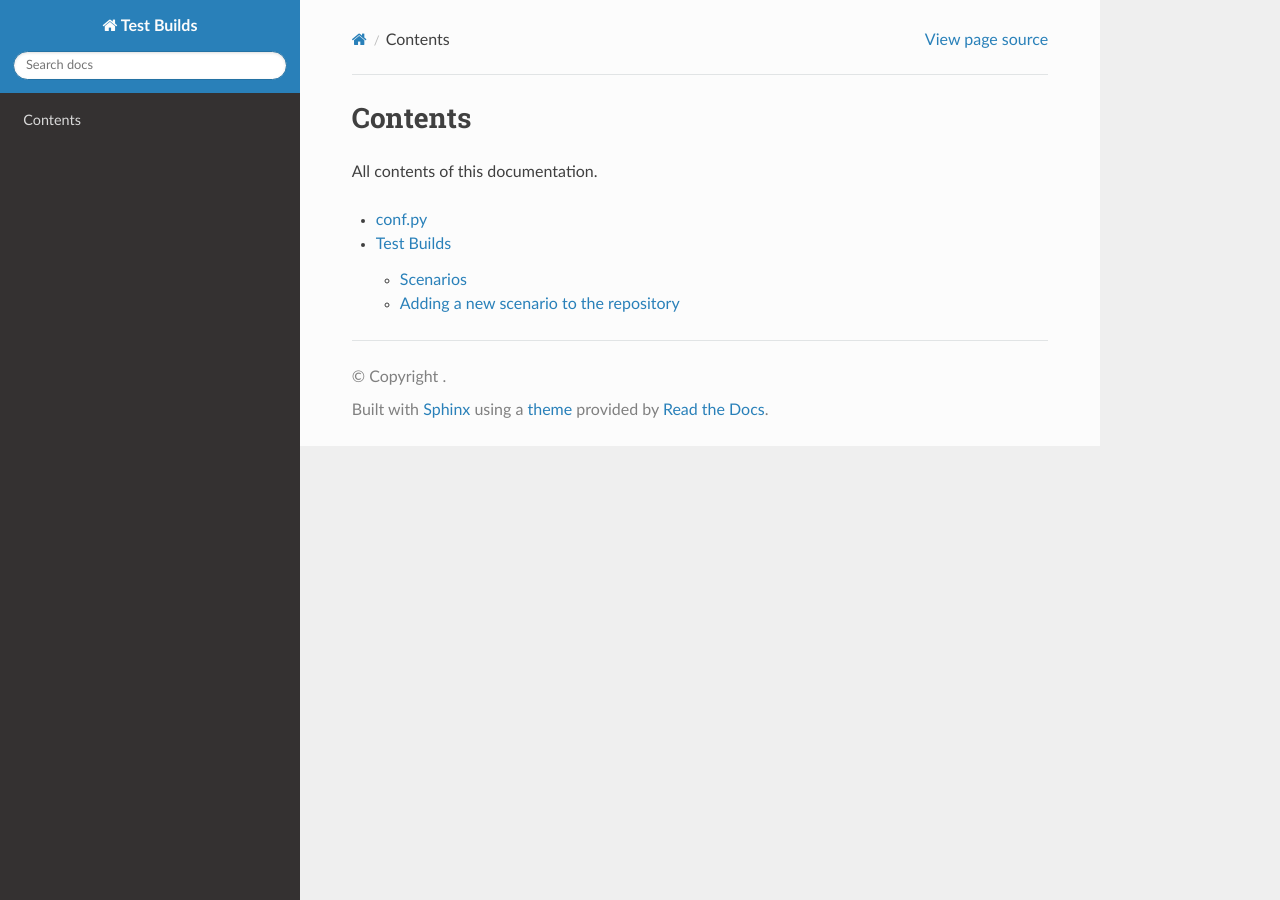
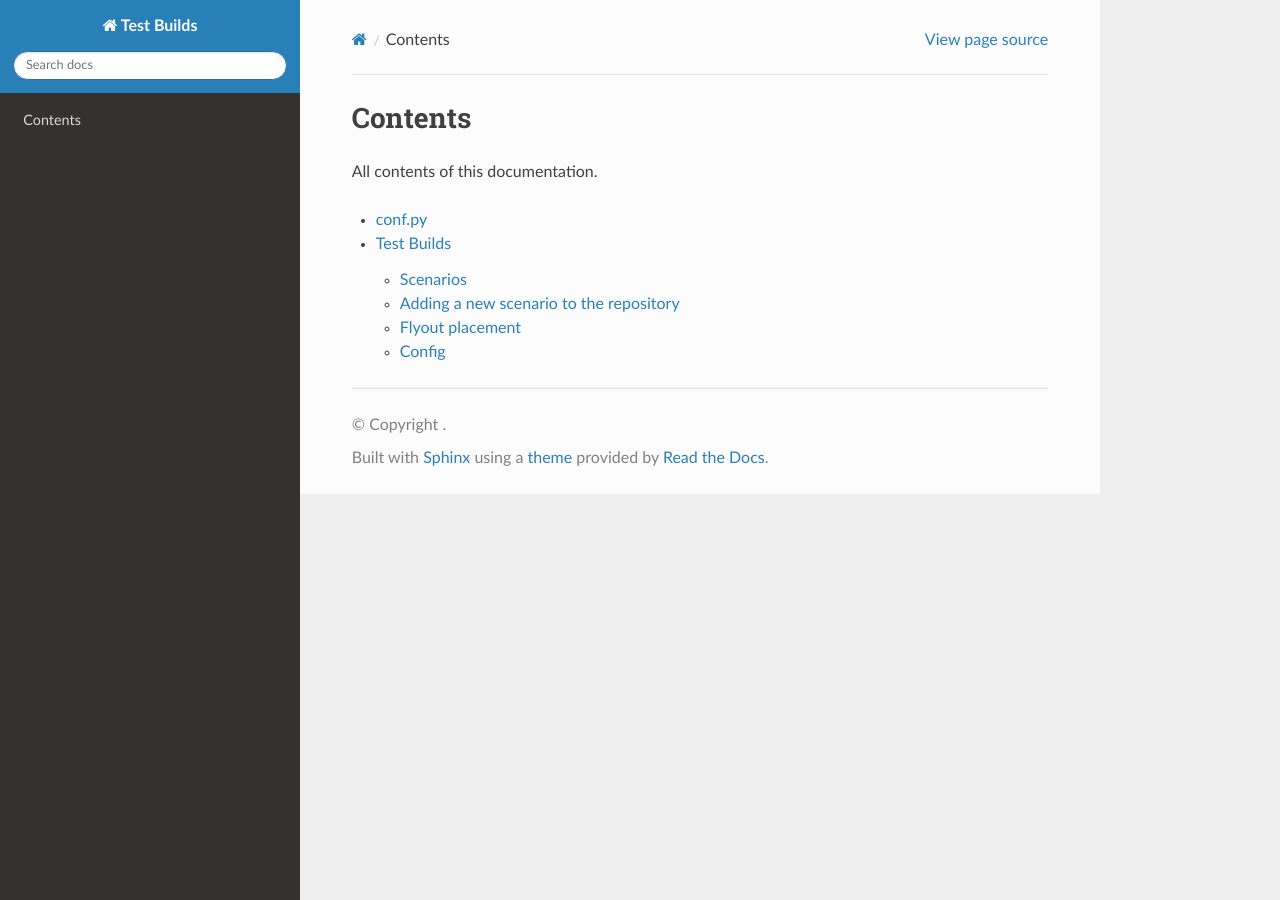
Before and after one commit to readthedocs/test-builds, a Sphinx documentation site: the page built from docs/contents.rst, in a window 1280 px wide. Built offline with Sphinx 7.4.7 and the Read the Docs theme 2.0.0, drawn with Linux system fonts in a browser that asks for light colours.

Commit message:
Add readthedocs-embed-flyout html

```diff
--- a/docs/index.rst
+++ b/docs/index.rst
@@ -1,6 +1,16 @@
 .. include:: ../README.rst
 
 ----
+
+Flyout placement
+----------------
+
+.. raw:: html
+
+    <div id="readthedocs-embed-flyout">
+
+Config
+------
 
 Sphinx configuration file used to build this docs (:doc:`see full file <conf>`),
 
```
